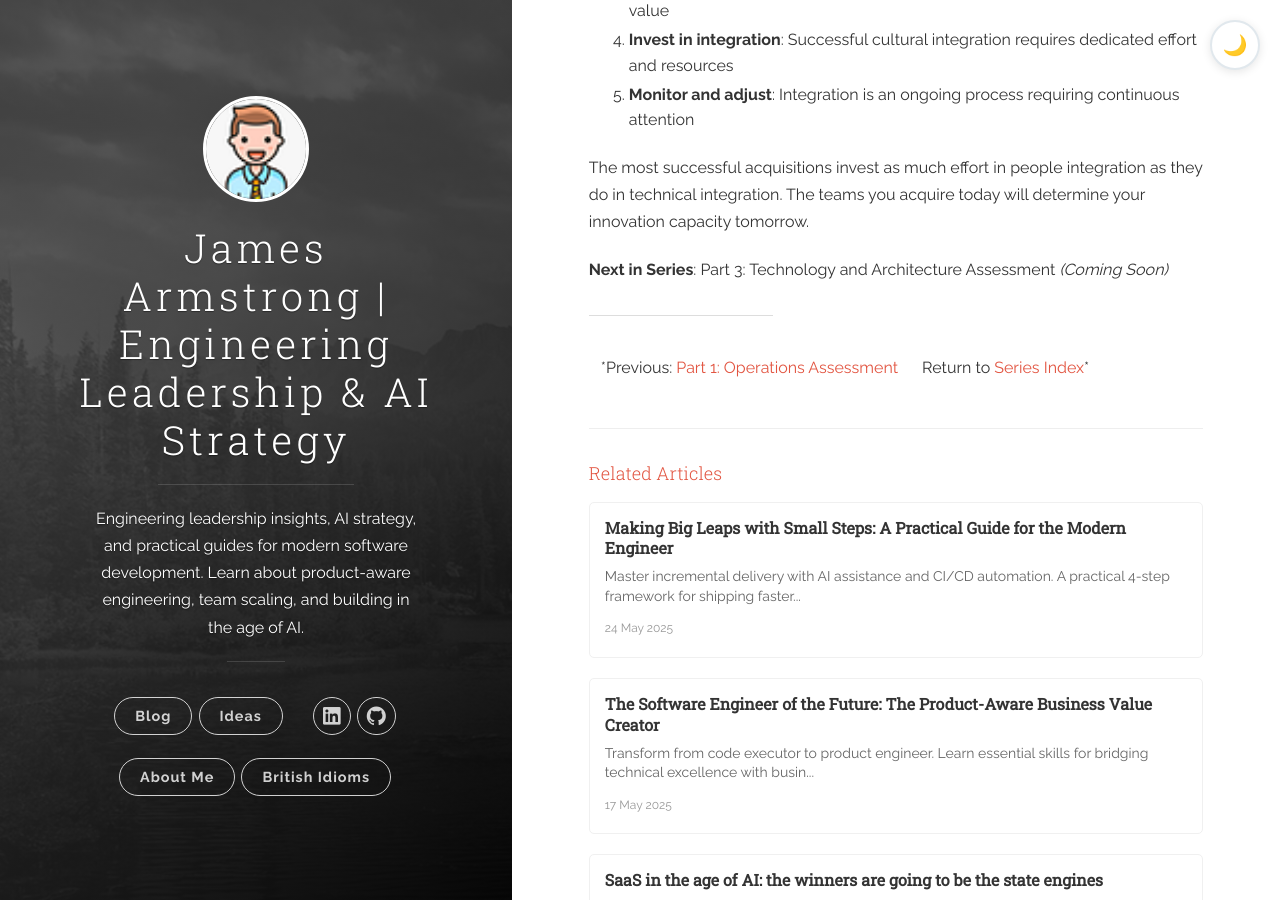
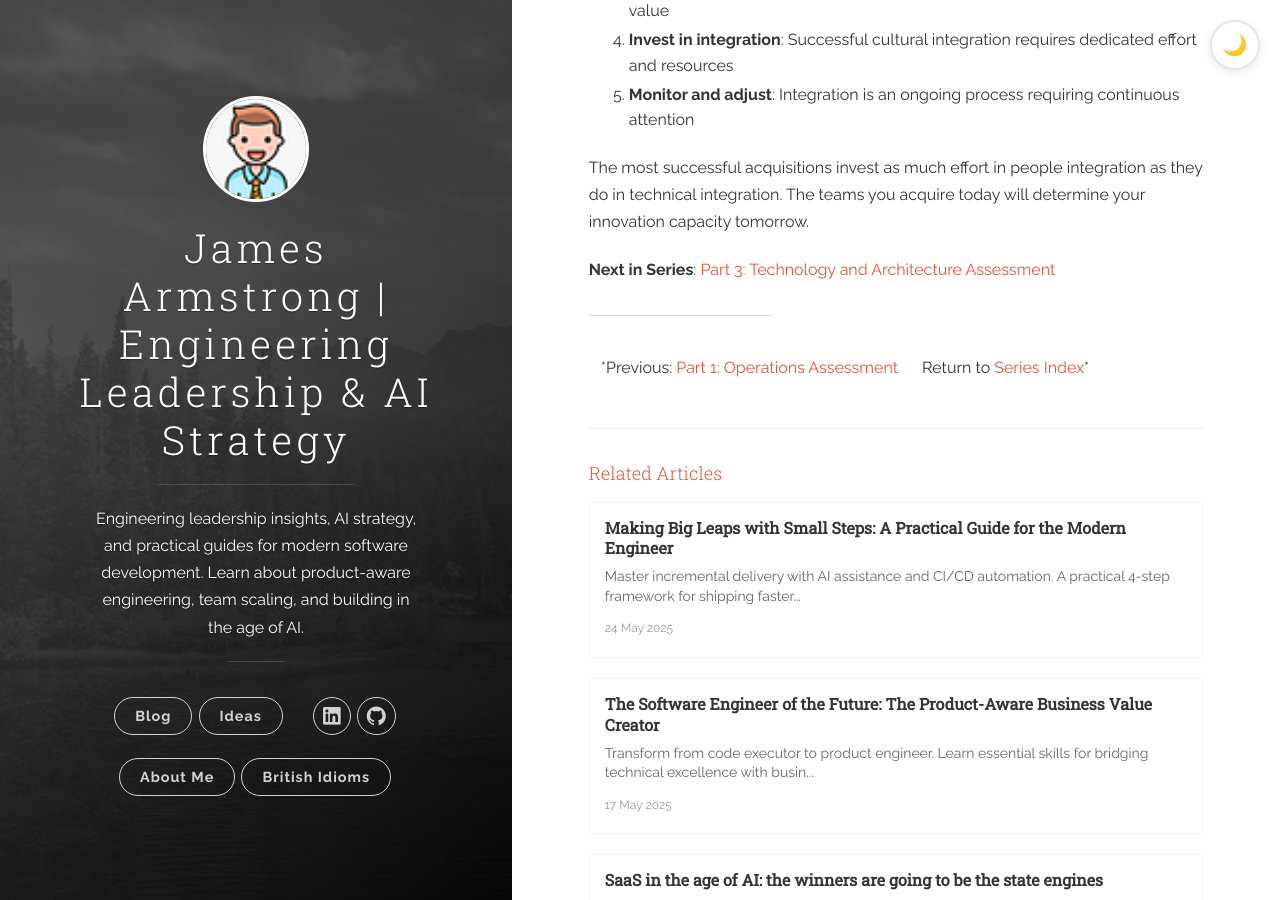
Before and after one commit to nomadicj/nomadicj.github.io, a Jekyll site: the page built from _posts/2023-11-25-Buyer Beware | Considerations when weighing and M&A opportunity - People.md, in a window 1280 px wide and 900 px high, scrolled down 10048 px. Built offline with Jekyll 4.4.1, drawn with Linux system fonts in a browser that asks for light colours; some of the changed text lies outside the part shown.

Commit message:
Move Buyer Beware series to 2023 and update all internal links
- Rename all files from 2022 dates to 2023 dates
- Update series index navigation links to 2023 URLs
- Fix cross-references between all parts of the series
- Update footer navigation in all articles
- Remove 'Coming Soon' status from Part 3 in series index

```diff
--- a/_posts/2022-11-25-Buyer Beware | Considerations when weighing and M&A opportunity - People.md
+++ b/_posts/2023-11-25-Buyer Beware | Considerations when weighing and M&A opportunity - People.md
@@ -9,7 +9,7 @@
 update_note: "Completed incomplete sections and expanded practical guidance"
 ---
 
-*This is Part 2 of the [Buyer Beware M&A Series](/2022/buyer-beware-ma-series-index/). See the [complete series index](/2022/buyer-beware-ma-series-index/) for all parts.*
+*This is Part 2 of the [Buyer Beware M&A Series](/2023/Buyer-Beware-M&A-Series-Index/). See the [complete series index](/2023/Buyer-Beware-M&A-Series-Index/) for all parts.*
 
 ## People and Culture Assessment Framework
 
@@ -312,8 +312,8 @@
 
 The most successful acquisitions invest as much effort in people integration as they do in technical integration. The teams you acquire today will determine your innovation capacity tomorrow.
 
-**Next in Series**: Part 3: Technology and Architecture Assessment *(Coming Soon)*
+**Next in Series**: [Part 3: Technology and Architecture Assessment](/2023/Buyer-Beware-Technology-Architecture/)
 
 ---
 
-*Previous: [Part 1: Operations Assessment](/2022/buyer-beware-operations/) | Return to [Series Index](/2022/buyer-beware-ma-series-index/)*
+*Previous: [Part 1: Operations Assessment](/2023/Buyer-Beware-Considerations-when-weighing-and-M&A-opportunity-Operations/) | Return to [Series Index](/2023/Buyer-Beware-M&A-Series-Index/)*
```
Also changed, not shown: other parts of _posts/2023-11-25-Buyer Beware | Considerations when weighing and M&A opportunity - People.md (+1 -1 lines), _posts/2023-09-25-Buyer-Beware-M&A-Series-Index.md (renamed from _posts/2022-11-25-Buyer-Beware-M&A-Series-Index.md, +5 -5 lines), _posts/2023-10-25-Buyer Beware | Considerations when weighing and M&A opportunity - Operations.md (renamed from _posts/2022-11-25-Buyer Beware | Considerations when weighing and M&A opportunity - Operations.md, +4 -4 lines), _posts/2023-12-25-Buyer-Beware-Technology-Architecture.md (renamed from _posts/2022-12-25-Buyer-Beware-Technology-Architecture.md, +3 -3 lines).
